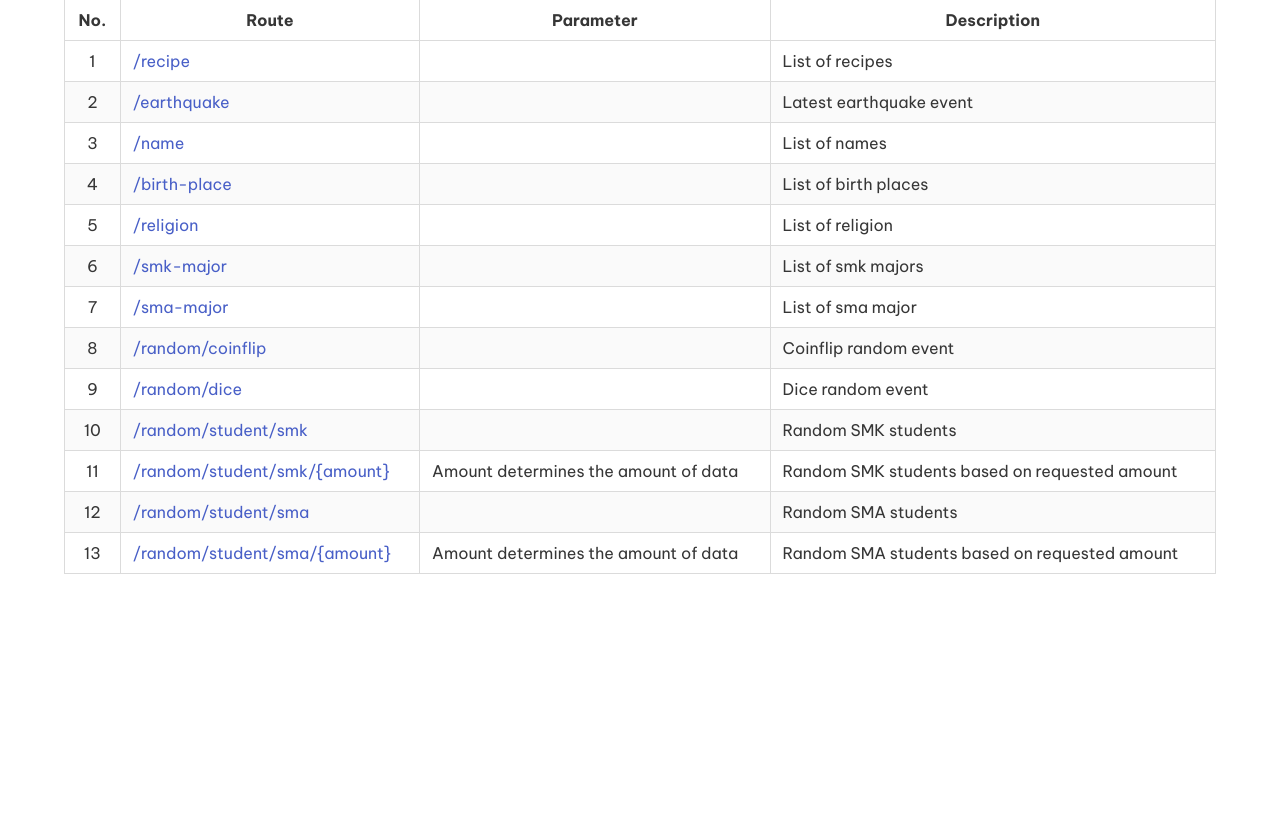
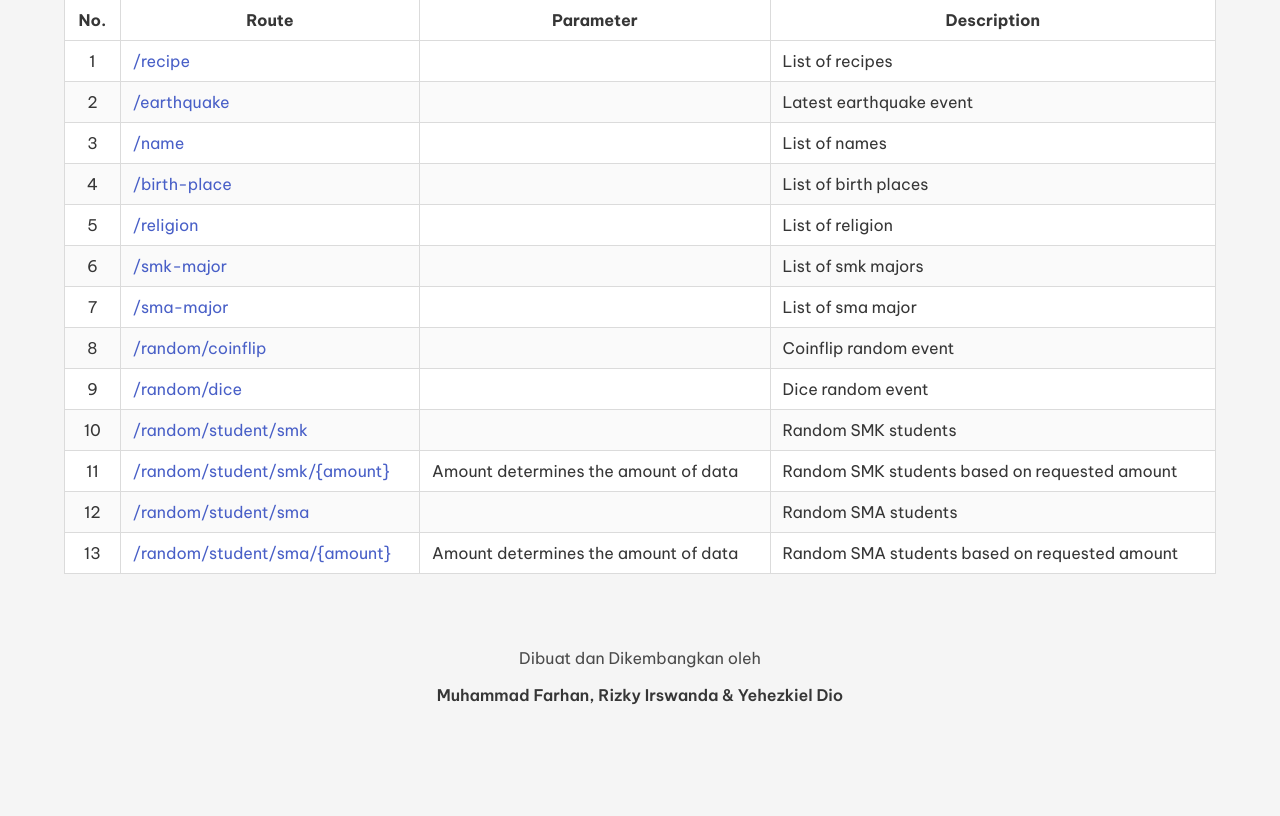
Before and after one commit to astrantialabs/api-center, a FastAPI app: page / in a window 1280 px wide. Shown: the part 100-916 px from the top of the page. Before the commit the page ends 674 px from the top, so only its background shows below. Run offline with FastAPI, Linux system fonts and the light colour scheme.

Commit message:
feat: footer

```diff
--- a/scripts/templates/index.html
+++ b/scripts/templates/index.html
@@ -19,8 +19,8 @@
         </style>
     </head>
 
-    <body>
-        <div class="container mt-6">
+    <body class="has-background-light">
+        <div class="container pt-6">
             <h4 class="title is-4">API Center Routes</h4>
 
             <table class="table is-bordered is-striped is-fullwidth is-hoverable">
@@ -44,7 +44,13 @@
                     {% endfor %}
                 </tbody>
             </table>
+
+            <footer class="footer has-background-light">
+                <div class="content has-text-centered">
+                    <p>Dibuat dan Dikembangkan oleh</p>
+                    <h6>Muhammad Farhan, Rizky Irswanda & Yehezkiel Dio</h6>
+                </div>
+            </footer>
         </div>
-
     </body>
 </html>
```
